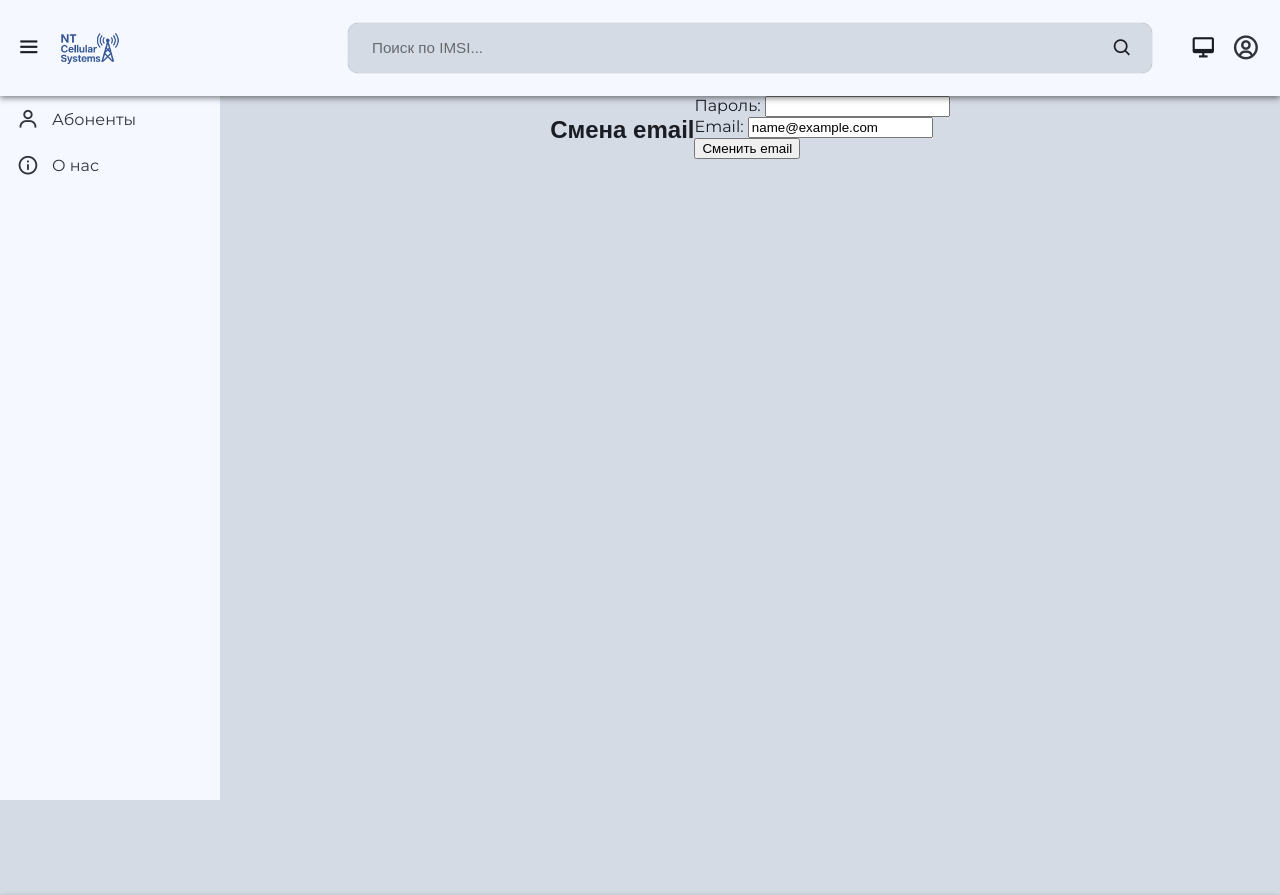
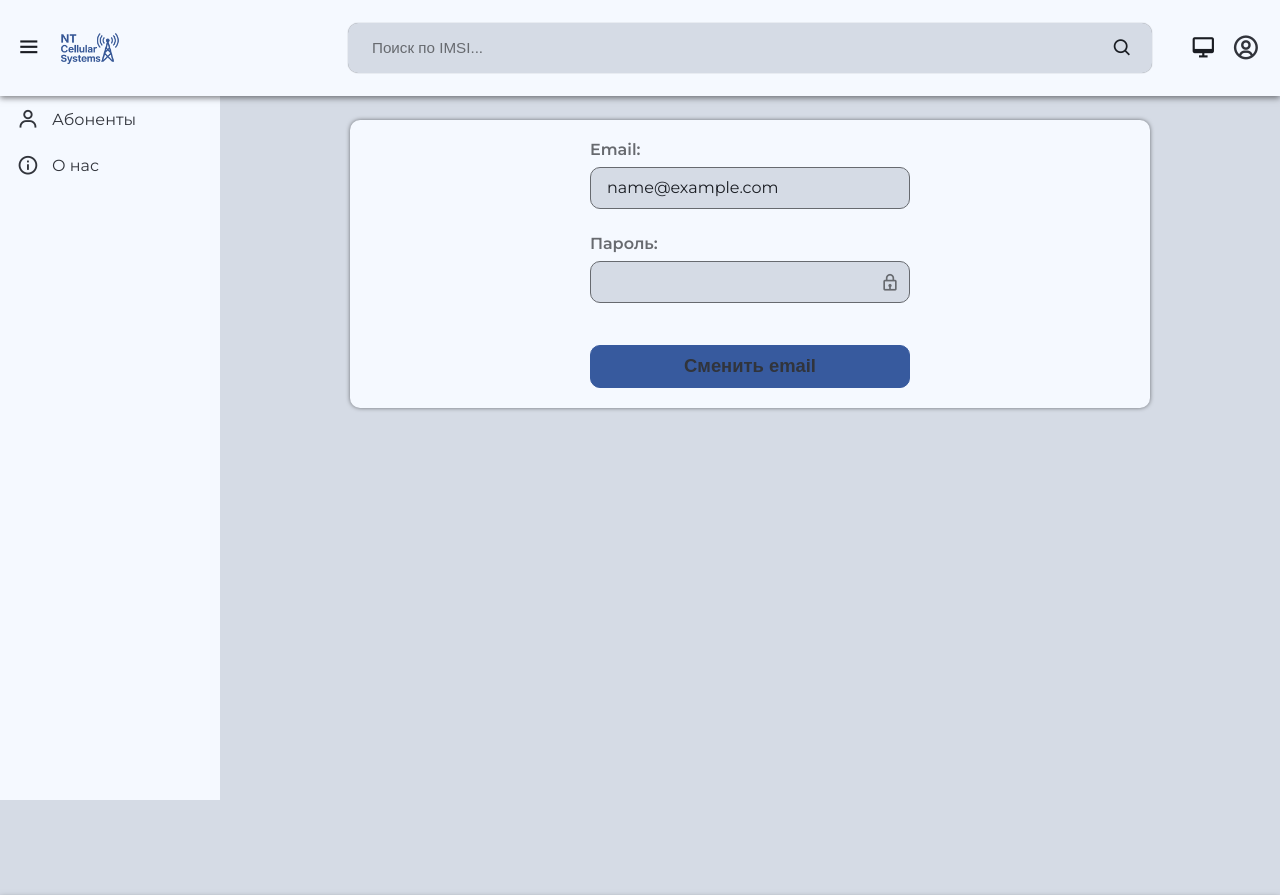
Before and after one commit to AlexanderCholiy/ts_core, a Django app: page /users/change-email/ in a window 1280 px wide. Shown: the top 895 px of the page. Run offline with Django 3.2, Linux system fonts and the light colour scheme; the visitor is signed in with stand-in values (Sample User, id 1); parts of the project's set-up code (start-up, migrations or seed data) failed here and were passed over; some web fonts are replaced.

Commit message:
Добавили стили для базовых форм

```diff
--- a/static/css/includes/main.css
+++ b/static/css/includes/main.css
@@ -40,6 +40,12 @@
   padding: 1.25rem;
 }
 
+.card-title {
+  font-size: 1.5rem;
+  font-weight: 600;
+  margin: 0;
+}
+
 .text-muted {
   color: var(--gray-color);
   font-size: 0.9rem;
--- a/static/css/root.css
+++ b/static/css/root.css
@@ -2,6 +2,7 @@
     --transition-value: 1.2s ease;
     --sidebar-width: 220px;
     --sidebar-collapsed-width: 60px;
+    --message-animation: slideUpFade 0.6s ease, fadeOut 0.6s ease 7.4s forwards;
 
     --color: #1a1d23;
     --add-color: #31343b;
--- a/static/css/users/profile_form.css
+++ b/static/css/users/profile_form.css
@@ -21,7 +21,9 @@
 
 .form-group input[type="text"],
 .form-group input[type="date"],
-.form-group input[type="file"] {
+.form-group input[type="file"],
+.form-group input[type="email"],
+.form-group input[type="password"] {
   padding: 0.65rem 1rem;
   font-size: 1rem;
   border: 1.8px solid var(--gray-color);
@@ -44,7 +46,9 @@ body.dark .form-group input[type="date"]::-webkit-calendar-picker-indicator {
 
 .form-group input[type="text"]:focus,
 .form-group input[type="date"]:focus,
-.form-group input[type="file"]:focus {
+.form-group input[type="file"]:focus,
+.form-group input[type="email"]:focus,
+.form-group input[type="password"]:focus {
   border-color: var(--priority-color);
   box-shadow: 0 0 5px var(--extra-color);
   outline: none;
@@ -153,6 +157,26 @@ body.dark .form-group input[type="date"]::-webkit-calendar-picker-indicator {
   display: none;
 }
 
+.password-wrapper {
+  position: relative;
+  width: 100%;
+}
+
+.toggle-password {
+  position: absolute;
+  top: 50%;
+  right: 10px;
+  transform: translateY(-50%);
+  font-size: 20px;
+  color: var(--gray-color);
+  cursor: pointer;
+  transition: color var(--transition-value);
+}
+
+.toggle-password:hover {
+  color: var(--color);
+}
+
 @media (max-width: 768px) {
   .form-wrapper {
     margin: 1rem;
--- a/static/js/sidebar.js
+++ b/static/js/sidebar.js
@@ -51,6 +51,34 @@ document.addEventListener("DOMContentLoaded", () => {
       sidebar.classList.remove("mobile-open");
     }
   });
+
+  const updateBodySidebarClass = () => {
+    if (isMobile()) {
+      document.body.classList.remove("sidebar-expanded", "sidebar-collapsed");
+    } else {
+      if (sidebar.classList.contains("collapsed")) {
+        document.body.classList.add("sidebar-collapsed");
+        document.body.classList.remove("sidebar-expanded");
+      } else {
+        document.body.classList.add("sidebar-expanded");
+        document.body.classList.remove("sidebar-collapsed");
+      }
+    }
+  };
+
+  // Вызов при загрузке
+  updateBodySidebarClass();
+
+  // Вызов при клике по кнопке
+  toggleButton.addEventListener("click", () => {
+    // уже есть внутри toggle, просто добавь:
+    updateBodySidebarClass();
+  });
+
+  // Вызов при ресайзе
+  window.addEventListener("resize", () => {
+    updateBodySidebarClass();
+  });
 });
 
 document.addEventListener("DOMContentLoaded", () => {
--- /dev/null
+++ b/static/js/users/password_toggle.js
@@ -0,0 +1,12 @@
+document.addEventListener('DOMContentLoaded', function () {
+const togglePassword = document.getElementById('togglePassword');
+const passwordInput = document.getElementById('id_password');
+
+togglePassword.addEventListener('click', function () {
+    const type = passwordInput.getAttribute('type') === 'password' ? 'text' : 'password';
+    passwordInput.setAttribute('type', type);
+
+    this.classList.toggle('bx-lock');
+    this.classList.toggle('bx-lock-open-alt');
+});
+});
--- a/templates/base.html
+++ b/templates/base.html
@@ -51,6 +51,7 @@
     <link rel="stylesheet" href="{% static 'css/includes/main.css' %}">
     <link rel="stylesheet" href="{% static 'css/includes/footer.css' %}">
     <link rel="stylesheet" href="{% static 'css/includes/buttons.css' %}">
+    <link rel="stylesheet" href="{% static 'css/includes/messages.css' %}">
     {% block extra_css %}{% endblock %}
   </head>
   <body>
--- a/templates/includes/messages.html
+++ b/templates/includes/messages.html
@@ -1,9 +1,9 @@
 {% if messages %}
-    <div class="messages">
+  <div class="messages-container">
     {% for message in messages %}
-        <div class="alert alert-{{ message.tags }}">
+      <div class="message alert-{{ message.tags }}">
         {{ message }}
-        </div>
+      </div>
     {% endfor %}
-    </div>
+  </div>
 {% endif %}
--- a/templates/open5gs/subscriber_delete.html
+++ b/templates/open5gs/subscriber_delete.html
@@ -21,7 +21,3 @@
   </div>
 </div>
 {% endblock %}
-
-{% block extra_js %}
-  <link rel="stylesheet" href="{% static 'css/open5gs/subscriber_delete.css' %}">
-{% endblock %}
--- a/templates/open5gs/subscriber_form.html
+++ b/templates/open5gs/subscriber_form.html
@@ -96,6 +96,6 @@
 
 {% block extra_js %}
 {{ form.media.js }}
-<script src="{% static 'js/subscriber_form/activate_jsonform.js' %}"></script>
-<script src="{% static 'js/subscriber_form/unit_mapping.js' %}"></script>
+<script src="{% static 'js/open5gs/activate_jsonform.js' %}"></script>
+<script src="{% static 'js/open5gs/unit_mapping.js' %}"></script>
 {% endblock %}
--- a/templates/users/email_change_form.html
+++ b/templates/users/email_change_form.html
@@ -6,25 +6,37 @@
 {% endblock %}
 
 {% block extra_css %}
-  <link rel="stylesheet" href="{% static 'css/registration/registration.css' %}">
+  <link rel="stylesheet" href="{% static 'css/users/profile_form.css' %}">
 {% endblock %}
 
 {% block content %}
-  <h2>Смена email</h2>
+<div class="container-sm">
+  <div class="card">
+    <div class="card-body">
+      <form method="post" action="{% url 'users:change_email' %}" class="user-form">
+        {% csrf_token %}
 
-  <form method="post" action="{% url 'users:change_email' %}">
-    {% csrf_token %}
+        <div class="form-group">
+          {{ form.email.label_tag }}
+          {{ form.email }}
+        </div>
 
-    <div class="form-group">
-      <label for="{{ form.password.id_for_label }}">Пароль:</label>
-      {{ form.password }}
+        <div class="form-group password-toggle-group">
+          {{ form.password.label_tag }}
+          <div class="password-wrapper">
+            {{ form.password }}
+            <i class='bx bx-lock toggle-password' id="togglePassword"></i>
+          </div>
+        </div>
+
+        <button type="submit" class="btn btn-primary submit-button">Сменить email</button>
+      </form>
     </div>
+  </div>
+</div>
 
-    <div class="form-group">
-      <label for="{{ form.email.id_for_label }}">Email:</label>
-      {{ form.email }}
-    </div>
+{% endblock %}
 
-    <button type="submit">Сменить email</button>
-  </form>
+{% block extra_js %}
+  <script src="{% static 'js/users/password_toggle.js' %}"></script>
 {% endblock %}
--- a/templates/users/profile_form.html
+++ b/templates/users/profile_form.html
@@ -5,7 +5,6 @@
 
 {% block extra_css %}
   <link rel="stylesheet" href="{% static 'css/users/profile_form.css' %}">
-  <link href="https://unpkg.com/boxicons@2.1.4/css/boxicons.min.css" rel="stylesheet" />
 {% endblock %}
 
 {% block content %}
@@ -45,21 +44,18 @@
         <div class="form-group">
           {{ form.first_name.label_tag }}
           {{ form.first_name }}
-          <div class="form-error">{{ form.first_name.errors }}</div>
         </div>
 
         <!-- Фамилия -->
         <div class="form-group">
           {{ form.last_name.label_tag }}
           {{ form.last_name }}
-          <div class="form-error">{{ form.last_name.errors }}</div>
         </div>
 
         <!-- Дата рождения -->
         <div class="form-group">
           {{ form.date_of_birth.label_tag }}
           {{ form.date_of_birth }}
-          <div class="form-error">{{ form.date_of_birth.errors }}</div>
         </div>
 
         <button type="submit" class="btn btn-primary submit-button">Сохранить</button>
--- a/users/forms.py
+++ b/users/forms.py
@@ -218,8 +218,7 @@ class UserForm(forms.ModelForm):
             raise ValidationError(
                 f'Пользователь должен быть младше {MAX_USER_AGE}'
             )
-        if age == 26:
-            raise ValidationError('Тестовая ошибка')
+
         return value
 
     def save(self, commit=True):
--- a/users/models.py
+++ b/users/models.py
@@ -30,7 +30,7 @@ class Roles(models.TextChoices):
 
 class User(AbstractUser):
     email = models.EmailField(
-        'Почта',
+        'Email',
         unique=True,
         max_length=MAX_USER_EMAIL_LEN,
         help_text='Введите адрес электронной почты',
--- a/users/utils.py
+++ b/users/utils.py
@@ -106,7 +106,7 @@ def timedelta_to_human_time(time_delta: timedelta) -> str:
 
 def send_activation_email(
     pending_user: PendingUser, request: HttpRequest
-) -> None:
+) -> bool:
     token = default_token_generator.make_token(pending_user)
     uid = urlsafe_base64_encode(force_bytes(pending_user.pk))
     activation_path = reverse(
@@ -125,11 +125,21 @@ def send_activation_email(
         f'Срок действия ссылки — {valid_period}.\n\n'
         f'Если вы не регистрировались — просто проигнорируйте это письмо.'
     )
-    send_mail(
-        subject, message, settings.DEFAULT_FROM_EMAIL, [pending_user.email])
+    try:
+        send_mail(
+            subject, message, settings.DEFAULT_FROM_EMAIL, [pending_user.email]
+        )
+        return True
+    except Exception:
+        pending_user.delete()
+        messages.error(
+            request,
+            'Не удалось отправить письмо с подтверждением. Попробуйте позже.'
+        )
+    return False
 
 
-def send_confirm_email(user: PendingUser, request: HttpRequest) -> None:
+def send_confirm_email(user: PendingUser, request: HttpRequest) -> bool:
     token = default_token_generator.make_token(user)
     uid = urlsafe_base64_encode(force_bytes(user.pk))
     confirmation_path = reverse(
@@ -153,7 +163,16 @@ def send_confirm_email(user: PendingUser, request: HttpRequest) -> None:
         f'Если вы не запрашивали смену email — проигнорируйте это письмо.'
     )
 
-    send_mail(
-        subject, message, settings.DEFAULT_FROM_EMAIL,
-        recipient_list=[user.email]
-    )
+    try:
+        send_mail(
+            subject, message, settings.DEFAULT_FROM_EMAIL,
+            recipient_list=[user.email]
+        )
+        return True
+    except Exception:
+        user.delete()
+        messages.error(
+            request,
+            'Не удалось отправить письмо с подтверждением. Попробуйте позже.'
+        )
+    return False
--- a/users/views.py
+++ b/users/views.py
@@ -26,8 +26,9 @@ def register(request: HttpRequest) -> HttpResponse:
         form = UserRegisterForm(request.POST)
         if form.is_valid():
             pending_user = form.save()
-            send_activation_email(pending_user, request)
-            return render(request, 'registration/email_confirmation_sent.html')
+            if send_activation_email(pending_user, request):
+                return render(
+                    request, 'users/email_confirmation_sent.html')
     else:
         form = UserRegisterForm()
 
@@ -71,12 +72,13 @@ def change_email(request: HttpRequest) -> HttpResponse:
                 email=new_email,
                 password=user.password,
             )
-            send_confirm_email(pending_user, request)
-            return render(request, 'users/email_confirmation_sent.html')
+            if send_confirm_email(pending_user, request):
+                return render(request, 'users/email_confirmation_sent.html')
         else:
             for name, errors in form.errors.items():
                 if name == '__all__':
-                    messages.error(request, errors)
+                    for error in set(errors):
+                        messages.error(request, error)
     else:
         form = ChangeEmailForm(instance=request.user)
 
@@ -127,8 +129,10 @@ def profile(request: HttpRequest) -> HttpResponse:
             messages.success(request, 'Профиль успешно обновлён')
             return redirect('users:profile')
         else:
-            for _, errors in form.errors.items():
-                messages.error(request, errors)
+            for name, errors in form.errors.items():
+                if name == '__all__':
+                    for error in set(errors):
+                        messages.error(request, error)
     else:
         form = UserForm(instance=request.user)
 
```
Also changed, not shown: static/css/includes/messages.css (added, +76 -0 lines), templates/registration/email_confirmation_sent.html (deleted, +0 -15 lines), templates/users/email_confirmation_sent.html (added, +21 -0 lines), static/js/open5gs/activate_jsonform.js (renamed from static/js/subscriber_form/activate_jsonform.js), static/js/open5gs/unit_mapping.js (renamed from static/js/subscriber_form/unit_mapping.js).
